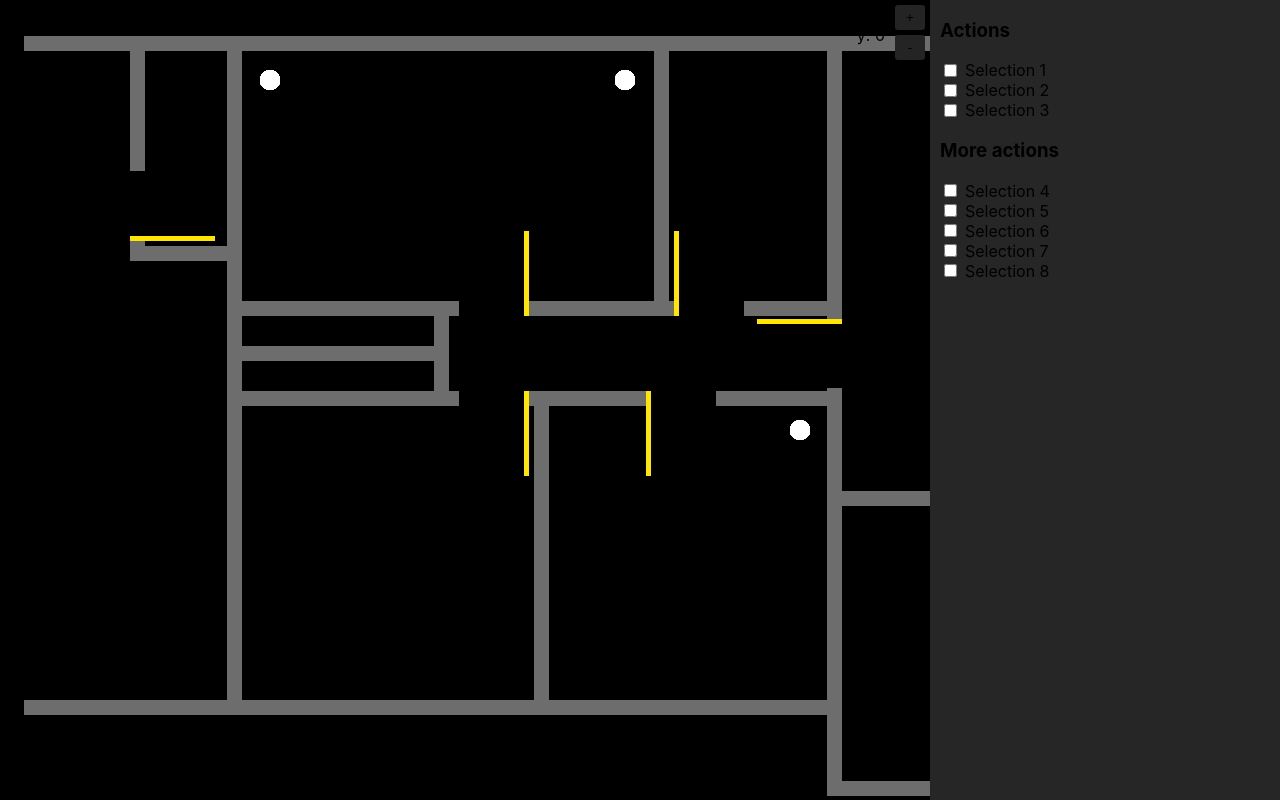
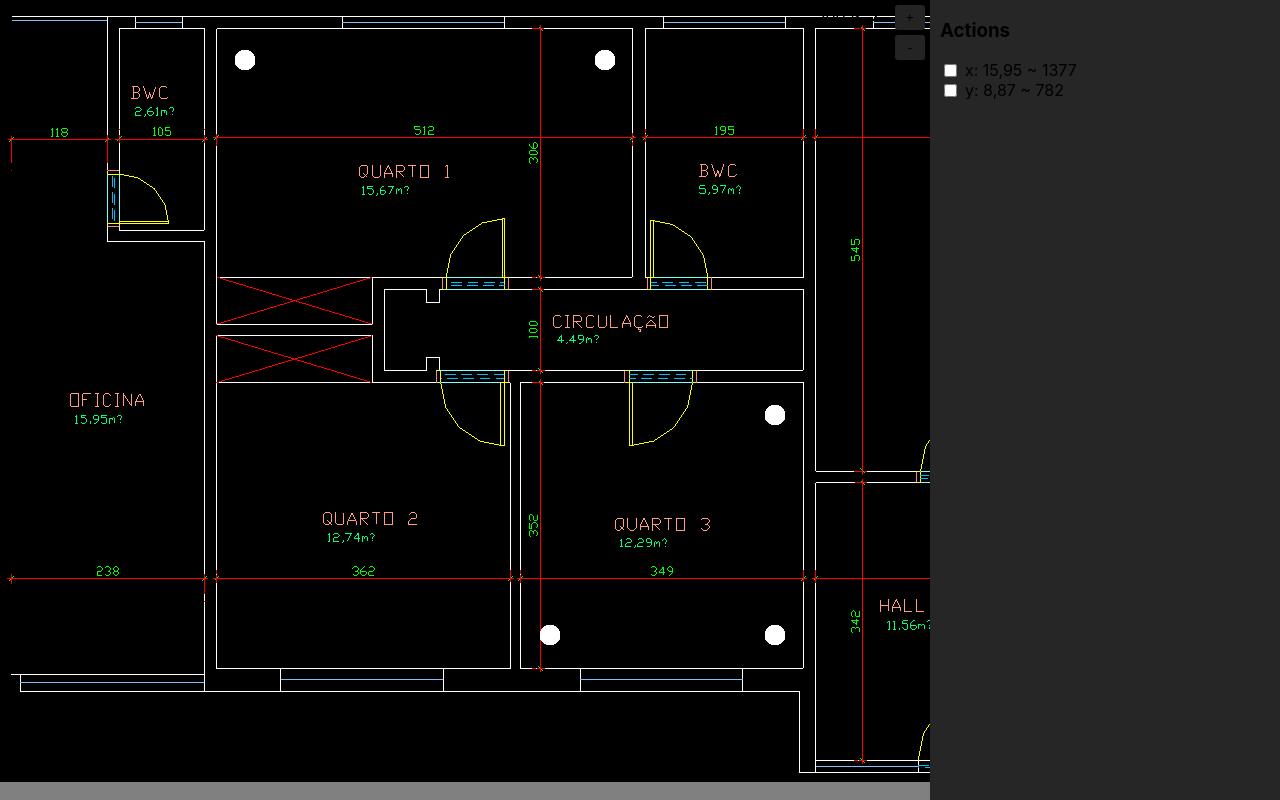
Before and after one commit to LeandroGCruzP/canvas-map-, a Next.js app: page / in a window 1280 px wide. Built offline with nearby package versions, Linux system fonts and the light colour scheme.

Commit message:
feat: Converting pixels to meters to show coordinates

```diff
--- a/src/pages/index.tsx
+++ b/src/pages/index.tsx
@@ -25,9 +25,12 @@ interface MouseEventProps {
 }
 
 export default function Home() {
-  const [mousePositionX, setMousePositionX] = useState(0)
-  const [mousePositionY, setMousePositionY] = useState(0)
+  const [mousePositionX, setMousePositionX] = useState('')
+  const [mousePositionY, setMousePositionY] = useState('')
   const [percentScale, setPercentScale] = useState(100)
+
+  const totalMetersX = 15.95
+  const totalMetersY = 8.87
 
   useEffect(() => {
     const container = document.getElementById('containerCanvas') as HTMLDivElement
@@ -47,6 +50,8 @@ export default function Home() {
     let scale = 1
     const scaleMultiplier = 0.8
     let mouseDown = false
+    let totalPixelsX = 0
+    let totalPixelsY = 0
 
     function createMap(scale: number, translatePosition: { x: number, y: number }) {
       const mapImg = new Image()
@@ -58,12 +63,22 @@ export default function Home() {
         const relativeImageHeight = Math.round(height * scale)
         widthFactor = width / relativeImageWidth
         heightFactor = height / relativeImageHeight
+        totalPixelsX = width
+        totalPixelsY = height
 
         const containerHeight = container.offsetHeight
         const containerWidth = container.offsetWidth
 
         canvas.height = containerHeight
         canvas.width = containerWidth
+
+        // translatePosition.x = (canvas.width - width) / 2 // Initial position center
+        // translatePosition.y = (canvas.height - height) / 2
+
+        // Image is bigger than canvas
+        // if(canvas.width < width) {
+        //   scale = scale * scaleMultiplier
+        // }
 
         context.clearRect(0, 0, width, height)
 
@@ -143,8 +158,11 @@ export default function Home() {
         const mousePositionY = Math.round((offsetY - translatePosition.y) * heightFactor)
         const mousePositionX = Math.round((offsetX - translatePosition.x) * widthFactor)
 
-        setMousePositionX(mousePositionX)
-        setMousePositionY(mousePositionY)
+        const convertPixelsToMetersX = mousePositionX * totalMetersX / totalPixelsX
+        const convertPixelsToMetersY = mousePositionY * totalMetersY / totalPixelsY
+
+        setMousePositionX(convertPixelsToMetersX.toFixed(2))
+        setMousePositionY(convertPixelsToMetersY.toFixed(2))
 
         if(mouseDown) {
           translatePosition.x = clientX - startDragOffset.x
@@ -181,10 +199,13 @@ export default function Home() {
 
     new ResizeObserver(containerSize).observe(container)
 
+    // Render map
     createMap(scale, translatePosition)
-    addPlayer({ playerId: 'player1', playerX: 800, playerY: 430 })
-    addPlayer({ playerId: 'player2', playerX: 625, playerY: 80 })
-    addPlayer({ playerId: 'player3', playerX: 270, playerY: 80 })
+    addPlayer({ playerId: 'Leh', playerX: 775, playerY: 415 })
+    addPlayer({ playerId: 'Tiago', playerX: 605, playerY: 60 })
+    addPlayer({ playerId: 'Lucas', playerX: 245, playerY: 60 })
+    addPlayer({ playerId: 'Henrique', playerX: 775, playerY: 635 })
+    addPlayer({ playerId: 'Luiz', playerX: 550, playerY: 635 })
     renderPlayers()
   }, [])
 
@@ -215,40 +236,11 @@ export default function Home() {
         <div>
           <div className={styles.selection}>
             <input type='checkbox' name='selection1' id='selection1' />
-            <span>Selection 1</span>
+            <span>x: 15,95 ~ 1377</span>
           </div>
           <div className={styles.selection}>
             <input type='checkbox' name='selection2' id='selection2' />
-            <span>Selection 2</span>
-          </div>
-          <div className={styles.selection}>
-            <input type='checkbox' name='selection3' id='selection3' />
-            <span>Selection 3</span>
-          </div>
-        </div>
-
-        <h3>More actions</h3>
-
-        <div>
-          <div className={styles.selection}>
-            <input type='checkbox' name='selection4' id='selection4' />
-            <span>Selection 4</span>
-          </div>
-          <div className={styles.selection}>
-            <input type='checkbox' name='selection5' id='selection5' />
-            <span>Selection 5</span>
-          </div>
-          <div className={styles.selection}>
-            <input type='checkbox' name='selection6' id='selection6' />
-            <span>Selection 6</span>
-          </div>
-          <div className={styles.selection}>
-            <input type='checkbox' name='selection7' id='selection7' />
-            <span>Selection 7</span>
-          </div>
-          <div className={styles.selection}>
-            <input type='checkbox' name='selection8' id='selection8' />
-            <span>Selection 8</span>
+            <span>y: 8,87 ~ 782</span>
           </div>
         </div>
       </div>
```
Also changed, not shown: public/aceno.png, 1 other file (tests, documents, lock files or other folders).
